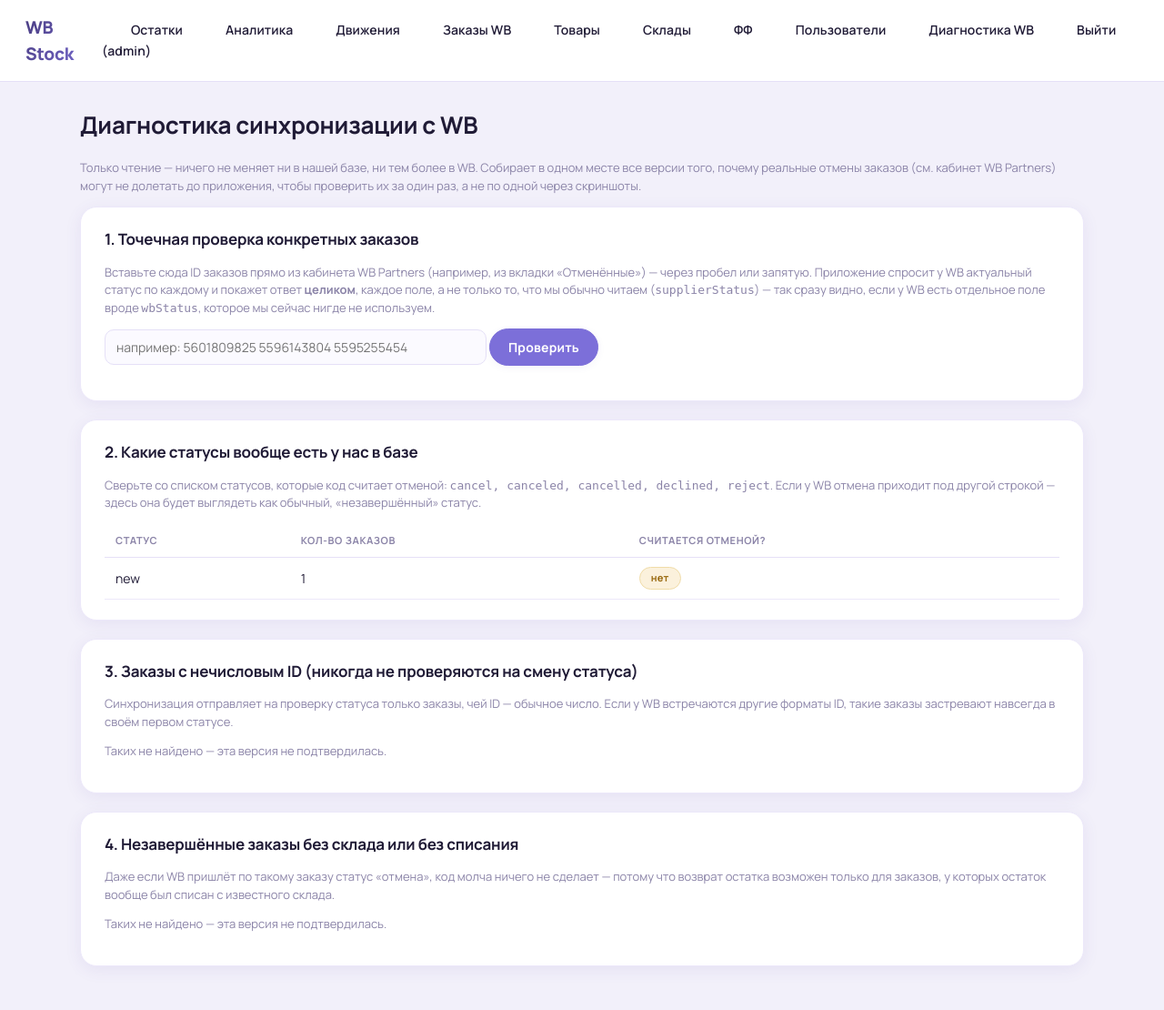
After one commit to alenkamaspan-pixel/wb-stock, a Flask app: page /wb-diagnostics in a window 1280 px wide. The commit adds this page. Shown: the whole page at 91% size. Run offline with Flask 3, Linux system fonts and the light colour scheme; the visitor is signed in with stand-in values (Sample User, id 1); data comes from the database, SQL or seed files in the repository; tables that the repository leaves empty hold one stand-in row (values such as "Sample post"); some web fonts are replaced.

Commit message:
Add files via upload

```diff
--- a/app/main.py
+++ b/app/main.py
@@ -14,7 +14,7 @@ from app.models import MovementType, MovementSource
 from app.auth import hash_password, verify_password, get_current_user, login_required, can_edit, is_admin
 from app.sync import (
     sync_once, get_stock_table, get_stock_by_ff, get_product_totals, get_current_stock,
-    get_stock_locations,
+    get_stock_locations, CANCEL_STATUSES,
 )
 from app.wb_client import WBClient, WBApiError
 from app.analytics import (
@@ -232,6 +232,105 @@ def wb_orders_log_page():
         """
     ).fetchall()
     return render_template("wb_orders_log.html", events=events)
+
+
+TERMINAL_STATUSES = ("complete", "cancel", "canceled", "cancelled", "declined", "reject")
+
+
+@app.route("/wb-diagnostics")
+@login_required
+def wb_diagnostics_page():
+    """Технический раздел только для чтения: проверяет за один проход сразу
+    несколько версий того, почему реальные отмены WB (см. кабинет WB
+    Partners) не появляются в нашей системе, вместо того чтобы гонять
+    гипотезы по одной через скриншоты. Ничего не пишет ни в нашу базу, ни
+    тем более обратно в WB.
+
+    Доступен только администратору — это отладочный инструмент, а не
+    рабочая страница склада."""
+    user = get_current_user()
+    if not is_admin(user):
+        return redirect(url_for("dashboard", error="Недостаточно прав"))
+
+    placeholders = ",".join("?" for _ in TERMINAL_STATUSES)
+
+    # --- 1) Разбивка всех заказов в НАШЕЙ базе по статусам, как они сейчас
+    # хранятся — если WB реально использует другую строку для отмены, чем
+    # зашито в CANCEL_STATUSES (sync.py), она будет видна здесь как
+    # "нормальный", незавершённый статус, который никогда не считается отменой.
+    status_counts = g.db.execute(
+        "SELECT status, COUNT(*) AS c FROM wb_orders GROUP BY status ORDER BY c DESC"
+    ).fetchall()
+
+    tracked = g.db.execute(
+        f"SELECT * FROM wb_orders WHERE status NOT IN ({placeholders})",
+        TERMINAL_STATUSES,
+    ).fetchall()
+
+    # --- 2) Заказы, чей ID не является чисто числовым — sync.py фильтрует их
+    # через str(...).isdigit() и НИКОГДА не отправляет на проверку статуса в
+    # WB, то есть их отмена физически не может быть замечена.
+    non_digit_orders = [o for o in tracked if not str(o["wb_order_id"]).isdigit()]
+
+    # --- 3) Отслеживаемые (ещё не завершённые, по нашим данным) заказы, у
+    # которых нет привязанного склада и/или списание не проводилось — даже
+    # если WB пришлёт по ним статус "отмена", код sync.py молча ничего не
+    # сделает, потому что условие `stock_deducted and warehouse_id` не
+    # выполнится.
+    gating_issues = [
+        o for o in tracked if not o["warehouse_id"] or not o["stock_deducted"]
+    ]
+
+    # --- 4) Точечная проверка конкретных ID заказов — берём ID прямо из
+    # кабинета WB Partners (например, из вкладки «Отменённые») и смотрим
+    # СЫРОЙ ответ WB API по каждому, целиком, а не только supplierStatus —
+    # чтобы увидеть, нет ли там отдельного поля вроде wbStatus, которое мы
+    # сейчас нигде не читаем.
+    order_ids_raw = request.args.get("order_ids", "").strip()
+    probe_results = []
+    probe_error = None
+    if order_ids_raw:
+        requested_ids = [x.strip() for x in order_ids_raw.replace(",", " ").split() if x.strip()]
+        numeric_ids = [int(x) for x in requested_ids if x.isdigit()]
+        wb_by_id = {}
+        try:
+            if numeric_ids:
+                wb_statuses = WBClient().get_orders_status(numeric_ids)
+                wb_by_id = {str(s.get("id")): s for s in wb_statuses}
+        except WBApiError as e:
+            probe_error = str(e)
+
+        for order_id in requested_ids:
+            local = g.db.execute(
+                "SELECT * FROM wb_orders WHERE wb_order_id = ?", (order_id,)
+            ).fetchone()
+            raw = wb_by_id.get(order_id)
+            raw_items = None
+            if raw is not None:
+                raw_items = [
+                    {"key": k, "value": v, "looks_like_status": "status" in k.lower()}
+                    for k, v in raw.items()
+                ]
+            probe_results.append({
+                "order_id": order_id,
+                "found_in_wb_response": raw is not None,
+                "in_our_db": local is not None,
+                "local_status": local["status"] if local else None,
+                "local_warehouse_id": local["warehouse_id"] if local else None,
+                "local_stock_deducted": local["stock_deducted"] if local else None,
+                "raw_items": raw_items,
+            })
+
+    return render_template(
+        "wb_diagnostics.html",
+        status_counts=status_counts,
+        non_digit_orders=non_digit_orders,
+        gating_issues=gating_issues,
+        order_ids_raw=order_ids_raw,
+        probe_results=probe_results,
+        probe_error=probe_error,
+        cancel_statuses=sorted(CANCEL_STATUSES),
+    )
 
 
 def _resolve_location(conn, location_key: str):
--- a/app/templates/base.html
+++ b/app/templates/base.html
@@ -22,6 +22,7 @@
       <a href="/warehouses">Склады</a>
       <a href="/fulfillment-centers">ФФ</a>
       {% if user.role == 'admin' %}<a href="/users">Пользователи</a>{% endif %}
+      {% if user.role == 'admin' %}<a href="/wb-diagnostics">Диагностика WB</a>{% endif %}
       <a href="/logout">Выйти ({{ user.username }})</a>
     </nav>
   </div>
--- /dev/null
+++ b/app/templates/wb_diagnostics.html
@@ -0,0 +1,156 @@
+{% extends "base.html" %}
+{% block title %}Диагностика WB{% endblock %}
+{% block content %}
+<h1>Диагностика синхронизации с WB</h1>
+<p class="muted">
+  Только чтение — ничего не меняет ни в нашей базе, ни тем более в WB. Собирает в одном месте все
+  версии того, почему реальные отмены заказов (см. кабинет WB Partners) могут не долетать до
+  приложения, чтобы проверить их за один раз, а не по одной через скриншоты.
+</p>
+
+<div class="card">
+  <h2>1. Точечная проверка конкретных заказов</h2>
+  <p class="muted">
+    Вставьте сюда ID заказов прямо из кабинета WB Partners (например, из вкладки «Отменённые») — через
+    пробел или запятую. Приложение спросит у WB актуальный статус по каждому и покажет ответ
+    <b>целиком</b>, каждое поле, а не только то, что мы обычно читаем (<code>supplierStatus</code>) — так
+    сразу видно, если у WB есть отдельное поле вроде <code>wbStatus</code>, которое мы сейчас нигде не
+    используем.
+  </p>
+  <form method="get" action="/wb-diagnostics" style="margin-bottom: 16px;">
+    <input
+      type="text" name="order_ids" value="{{ order_ids_raw }}"
+      placeholder="например: 5601809825 5596143804 5595255454"
+      style="width: 420px; max-width: 100%;"
+    >
+    <button type="submit">Проверить</button>
+  </form>
+
+  {% if probe_error %}
+  <p class="flash error">Ошибка запроса к WB: {{ probe_error }}</p>
+  {% endif %}
+
+  {% if probe_results %}
+  <table>
+    <thead>
+      <tr>
+        <th>ID заказа</th>
+        <th>Ответ WB содержит этот ID?</th>
+        <th>Есть в нашей базе?</th>
+        <th>Наш статус</th>
+        <th>Склад привязан?</th>
+        <th>Списание проведено?</th>
+        <th>Сырой ответ WB (все поля)</th>
+      </tr>
+    </thead>
+    <tbody>
+      {% for r in probe_results %}
+      <tr>
+        <td>{{ r.order_id }}</td>
+        <td>
+          {% if r.found_in_wb_response %}<span class="pill ok">да</span>
+          {% else %}<span class="pill error">нет</span>{% endif %}
+        </td>
+        <td>
+          {% if r.in_our_db %}<span class="pill ok">да</span>
+          {% else %}<span class="pill error">нет — WB о нём знает, а мы нет</span>{% endif %}
+        </td>
+        <td>{{ r.local_status or '—' }}</td>
+        <td>
+          {% if r.in_our_db %}
+            {% if r.local_warehouse_id %}да{% else %}<span class="pill warning">нет</span>{% endif %}
+          {% else %}—{% endif %}
+        </td>
+        <td>
+          {% if r.in_our_db %}
+            {% if r.local_stock_deducted %}да{% else %}<span class="pill warning">нет</span>{% endif %}
+          {% else %}—{% endif %}
+        </td>
+        <td>
+          {% if r.raw_items %}
+          <div style="font-family: monospace; font-size: 12px; white-space: pre-wrap; max-width: 480px;">
+            {% for item in r.raw_items %}
+            <div style="{{ 'font-weight: 700; color: var(--accent);' if item.looks_like_status else '' }}">{{ item.key }}: {{ item.value }}</div>
+            {% endfor %}
+          </div>
+          {% else %}<span class="muted">WB не вернул данные по этому ID</span>{% endif %}
+        </td>
+      </tr>
+      {% endfor %}
+    </tbody>
+  </table>
+  {% elif order_ids_raw %}
+  <p class="muted">Ни один из введённых ID не является числом — WB принимает только числовые ID заказов.</p>
+  {% endif %}
+</div>
+
+<div class="card">
+  <h2>2. Какие статусы вообще есть у нас в базе</h2>
+  <p class="muted">
+    Сверьте со списком статусов, которые код считает отменой:
+    <code>{{ cancel_statuses | join(', ') }}</code>. Если у WB отмена приходит под другой строкой —
+    здесь она будет выглядеть как обычный, «незавершённый» статус.
+  </p>
+  <table>
+    <thead><tr><th>Статус</th><th>Кол-во заказов</th><th>Считается отменой?</th></tr></thead>
+    <tbody>
+      {% for s in status_counts %}
+      <tr>
+        <td>{{ s.status }}</td>
+        <td>{{ s.c }}</td>
+        <td>
+          {% if s.status in cancel_statuses %}<span class="pill ok">да</span>
+          {% else %}<span class="pill warning">нет</span>{% endif %}
+        </td>
+      </tr>
+      {% endfor %}
+    </tbody>
+  </table>
+</div>
+
+<div class="card">
+  <h2>3. Заказы с нечисловым ID (никогда не проверяются на смену статуса)</h2>
+  <p class="muted">
+    Синхронизация отправляет на проверку статуса только заказы, чей ID — обычное число. Если у WB
+    встречаются другие форматы ID, такие заказы застревают навсегда в своём первом статусе.
+  </p>
+  {% if non_digit_orders %}
+  <table>
+    <thead><tr><th>ID заказа</th><th>Статус</th><th>Создан</th></tr></thead>
+    <tbody>
+      {% for o in non_digit_orders %}
+      <tr><td>{{ o.wb_order_id }}</td><td>{{ o.status }}</td><td>{{ o.created_at | dtfmt }}</td></tr>
+      {% endfor %}
+    </tbody>
+  </table>
+  {% else %}
+  <p class="muted">Таких не найдено — эта версия не подтвердилась.</p>
+  {% endif %}
+</div>
+
+<div class="card">
+  <h2>4. Незавершённые заказы без склада или без списания</h2>
+  <p class="muted">
+    Даже если WB пришлёт по такому заказу статус «отмена», код молча ничего не сделает — потому что
+    возврат остатка возможен только для заказов, у которых остаток вообще был списан с известного
+    склада.
+  </p>
+  {% if gating_issues %}
+  <table>
+    <thead><tr><th>ID заказа</th><th>Статус</th><th>Склад привязан?</th><th>Списание было?</th></tr></thead>
+    <tbody>
+      {% for o in gating_issues %}
+      <tr>
+        <td>{{ o.wb_order_id }}</td>
+        <td>{{ o.status }}</td>
+        <td>{% if o.warehouse_id %}да{% else %}<span class="pill warning">нет</span>{% endif %}</td>
+        <td>{% if o.stock_deducted %}да{% else %}<span class="pill warning">нет</span>{% endif %}</td>
+      </tr>
+      {% endfor %}
+    </tbody>
+  </table>
+  {% else %}
+  <p class="muted">Таких не найдено — эта версия не подтвердилась.</p>
+  {% endif %}
+</div>
+{% endblock %}
```
